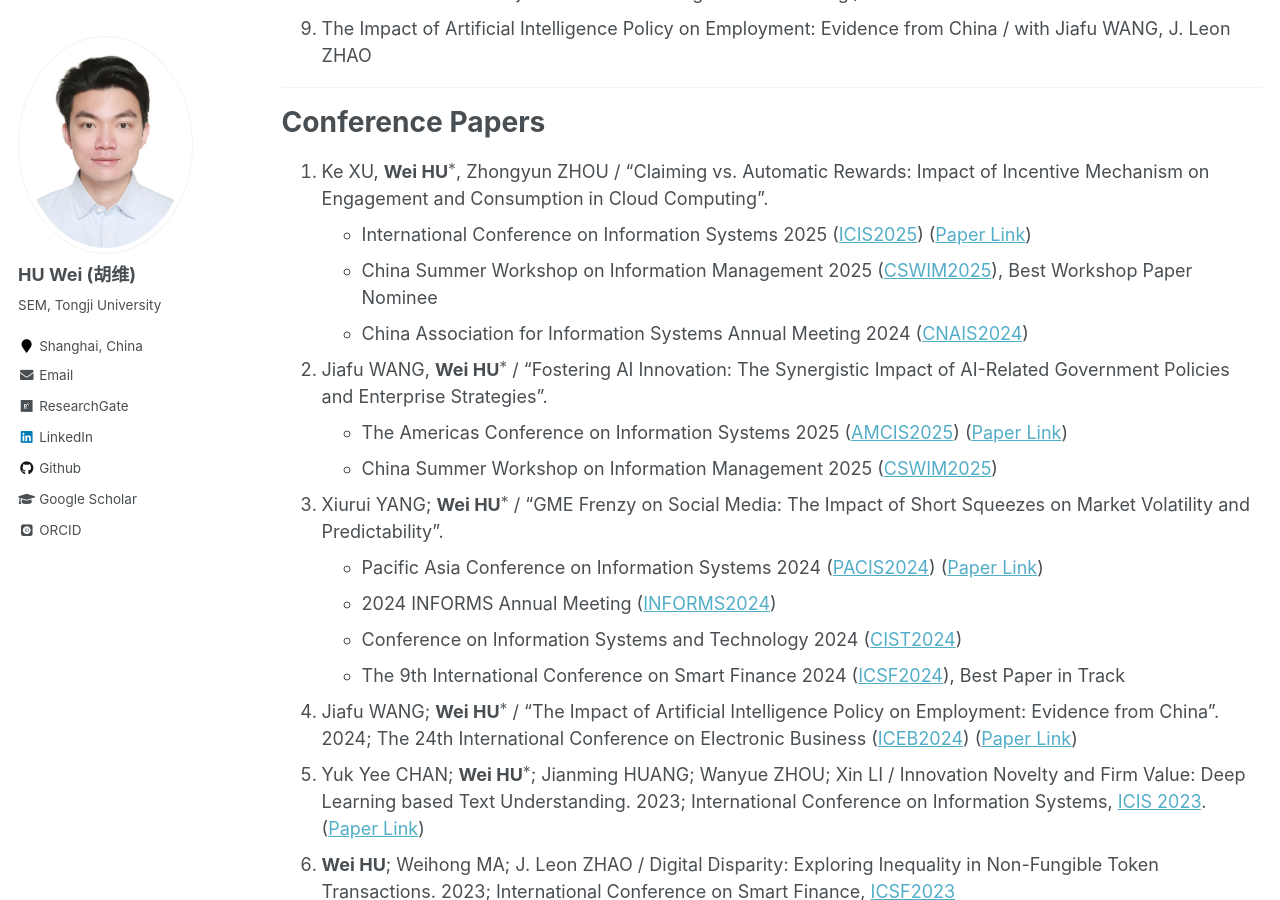
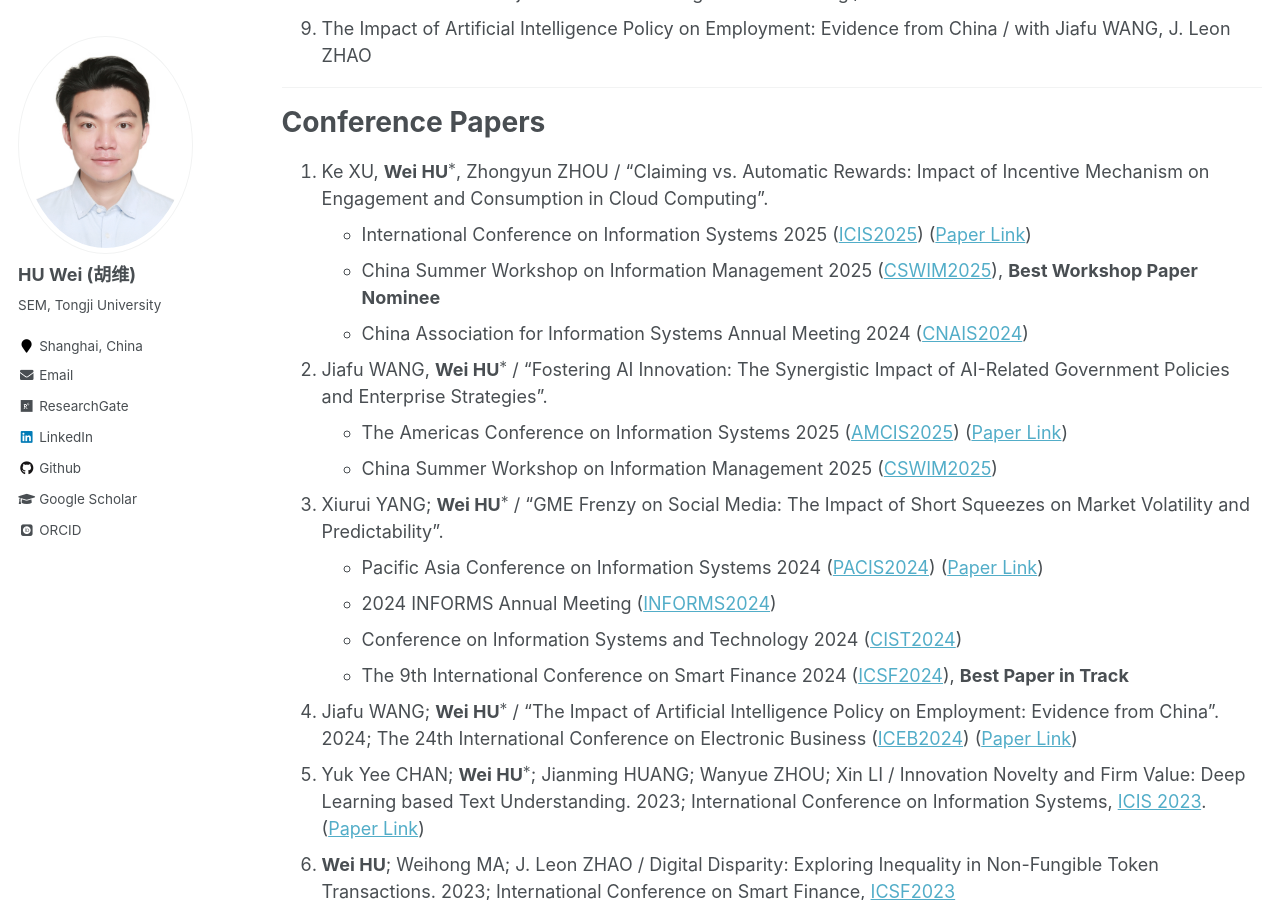
Before and after one commit to huwei-vincent/huwei-vincent.github.io, a Jekyll site: the page built from _pages/my-publication.md, in a window 1280 px wide and 900 px high, scrolled down 592 px. Built offline with Jekyll 4.4.1, drawn with Linux system fonts in a browser that asks for light colours; some web fonts are replaced; formulas are drawn with MathJax 3.

```diff
--- a/_pages/my-publication.md
+++ b/_pages/my-publication.md
@@ -23,7 +23,7 @@ author_profile: true
 
 1. Ke XU, **Wei HU$^{\ast}$**, Zhongyun ZHOU / “Claiming vs. Automatic Rewards: Impact of Incentive Mechanism on Engagement and Consumption in Cloud Computing”.
     - International Conference on Information Systems 2025 ([ICIS2025](https://icis2025.aisconferences.org/)) ([Paper Link](https://aisel.aisnet.org/icis2025/user_behav/user_behav/15/))
-    - China Summer Workshop on Information Management 2025 ([CSWIM2025](https://2025.cswimworkshop.org/)), Best Workshop Paper Nominee
+    - China Summer Workshop on Information Management 2025 ([CSWIM2025](https://2025.cswimworkshop.org/)), **Best Workshop Paper Nominee**
     - China Association for Information Systems Annual Meeting 2024 ([CNAIS2024](https://tjhongcheng.com/cnais2024/113.html#link1))
 2. Jiafu WANG, **Wei HU$^{\ast}$** / “Fostering AI Innovation: The Synergistic Impact of AI-Related Government Policies and Enterprise Strategies”.
     - The Americas Conference on Information Systems 2025 ([AMCIS2025](https://amcis2025.aisconferences.org/)) ([Paper Link](https://aisel.aisnet.org/amcis2025/sig_dite/sig_dite/3/))
@@ -32,7 +32,7 @@ author_profile: true
     - Pacific Asia Conference on Information Systems 2024 ([PACIS2024](https://pacis2024.aisconferences.org/)) ([Paper Link](https://aisel.aisnet.org/pacis2024/track17_socmedia/track17_socmedia/18/))
     - 2024 INFORMS Annual Meeting ([INFORMS2024](https://meetings.informs.org/wordpress/seattle2024/))
     - Conference on Information Systems and Technology 2024 ([CIST2024](https://sites.google.com/view/cist2024/home?authuser=0))
-    - The 9th International Conference on Smart Finance 2024 ([ICSF2024](https://www.icsf2024.com/index.html)), Best Paper in Track
+    - The 9th International Conference on Smart Finance 2024 ([ICSF2024](https://www.icsf2024.com/index.html)), **Best Paper in Track**
 1. Jiafu WANG; **Wei HU$^{\ast}$** / “The Impact of Artificial Intelligence Policy on Employment: Evidence from
 China”. 2024; The 24th International Conference on Electronic Business ([ICEB2024](https://fbm.uic.edu.cn/iceb/)) ([Paper Link](https://aisel.aisnet.org/iceb2024/31/))
 2. Yuk Yee CHAN; **Wei HU$^{\ast}$**; Jianming HUANG; Wanyue ZHOU; Xin LI / Innovation Novelty and Firm Value: Deep Learning based Text Understanding. 2023; International Conference on Information Systems, [ICIS 2023](https://icis2023.aisconferences.org/). ([Paper Link](https://aisel.aisnet.org/icis2023/dab_sc/dab_sc/8/))
```
